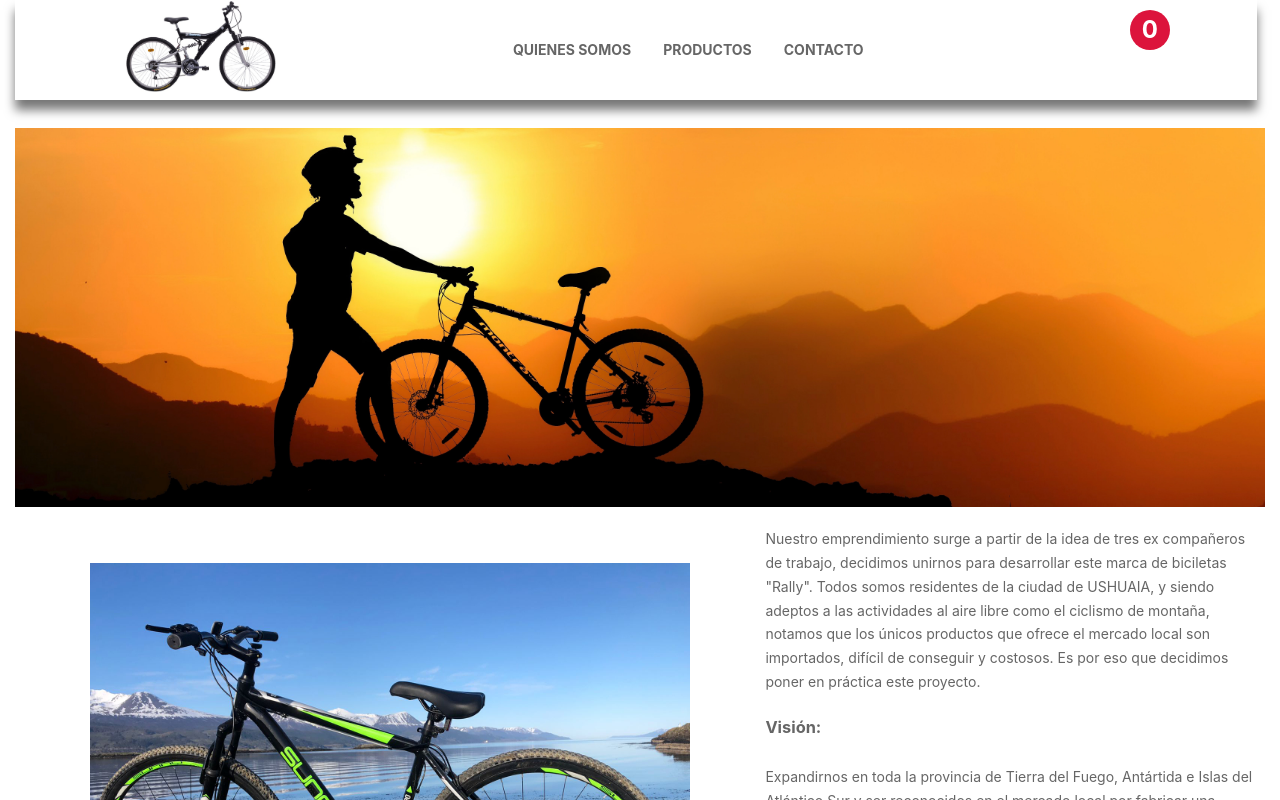
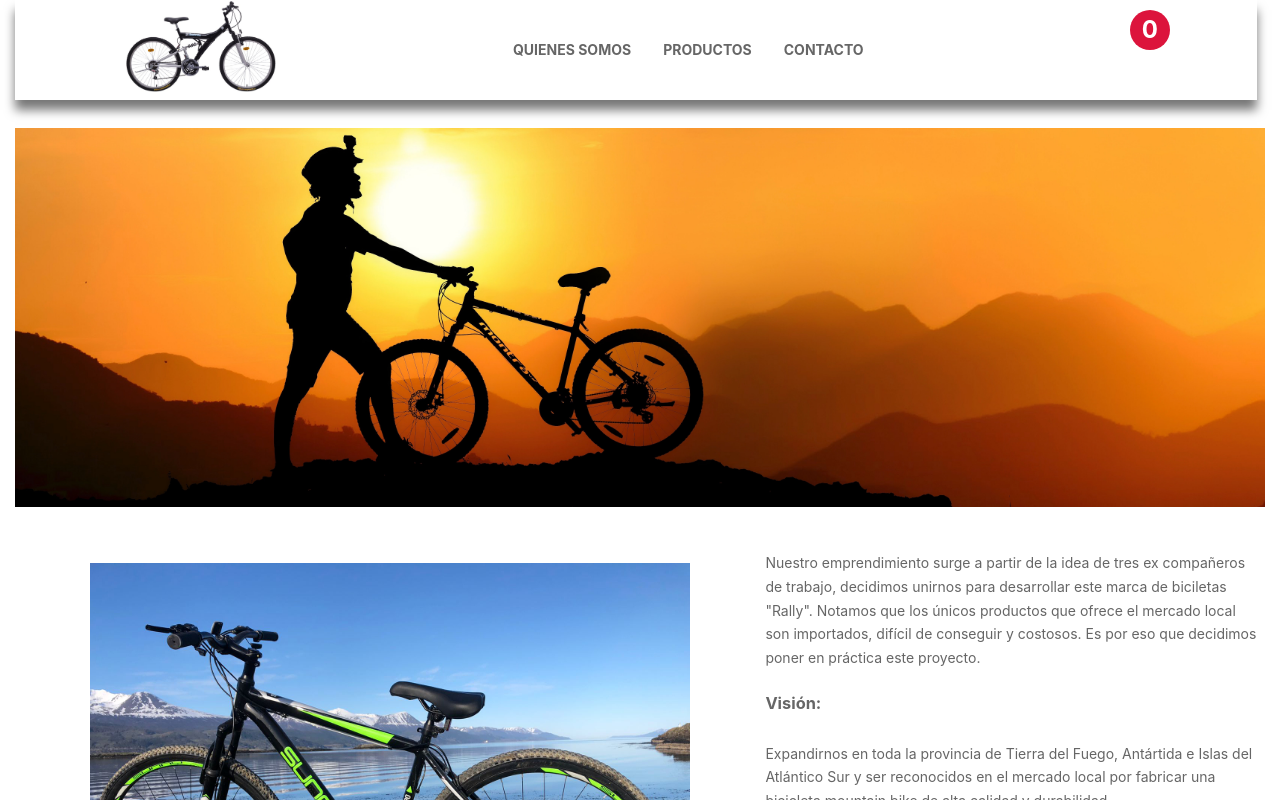
Before and after one commit to CynthiaRamirez21/WebBikes, a React (Create React App) app: page / in a window 1280 px wide. Shown: the top 800 px of the page. Built offline with nearby package versions, Linux system fonts and the light colour scheme; some icons are missing.

Commit message:
Se ocultan los precios

```diff
--- a/src/componentes/page/quienesomos/QuienesSomos.js
+++ b/src/componentes/page/quienesomos/QuienesSomos.js
@@ -39,10 +39,9 @@ export const QuienesSomos = () =>
 
                                 <p>
                                     Nuestro emprendimiento surge a partir de la idea de tres ex compañeros de trabajo, decidimos
-                                    unirnos para desarrollar este marca de biciletas "Rally". Todos somos residentes de la ciudad
-                                    de USHUAIA, y siendo adeptos a las actividades al aire libre como el ciclismo de montaña,
-                                    notamos que los únicos productos que ofrece el mercado local son importados, difícil de
-                                    conseguir y costosos. Es por eso que decidimos poner en práctica este proyecto.
+                                    unirnos para desarrollar este marca de biciletas "Rally". Notamos que los únicos productos que
+                                    ofrece el mercado local son importados, difícil de conseguir y costosos. Es por eso que decidimos
+                                    poner en práctica este proyecto.
                                 </p>
                                 <br />
                                 <p>
```
Also changed, not shown: 1 other file (tests, documents, lock files or other folders).
